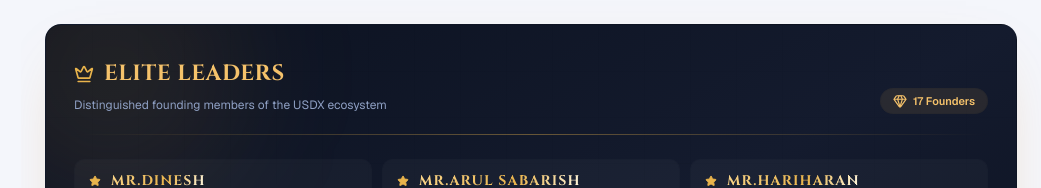
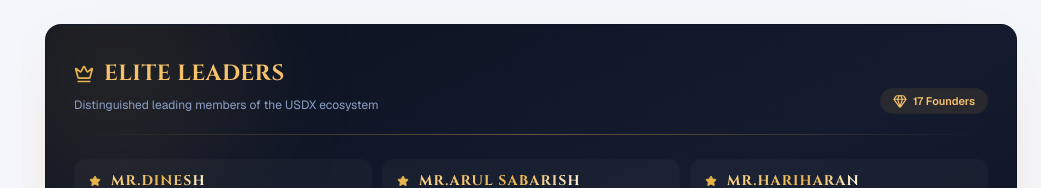
Before and after one commit to sabareshvsb/usdx_ai, a Next.js app: page /dashboard in a window 1280 px wide. Shown: the part 1595-1783 px from the top of the page, without its empty margins (239-1280 px from the left). Built offline with nearby package versions, Linux system fonts and the light colour scheme; no server answers; the database is empty.

Commit message:
Update Elite Leaders subtitle text

```diff
--- a/src/components/leaderboard/EliteLeaders.tsx
+++ b/src/components/leaderboard/EliteLeaders.tsx
@@ -77,7 +77,7 @@
                 </h2>
               </div>
               <p className="mt-1.5 text-[12px] text-[#8fa0c4]">
-                Distinguished founding members of the USDX ecosystem
+                Distinguished leading members of the USDX ecosystem
               </p>
             </div>
             <span className="flex items-center gap-1.5 rounded-full border border-[#e9b44c]/40 bg-[#e9b44c]/10 px-3 py-1 text-[11px] font-semibold text-[#f5c26b]">
```
